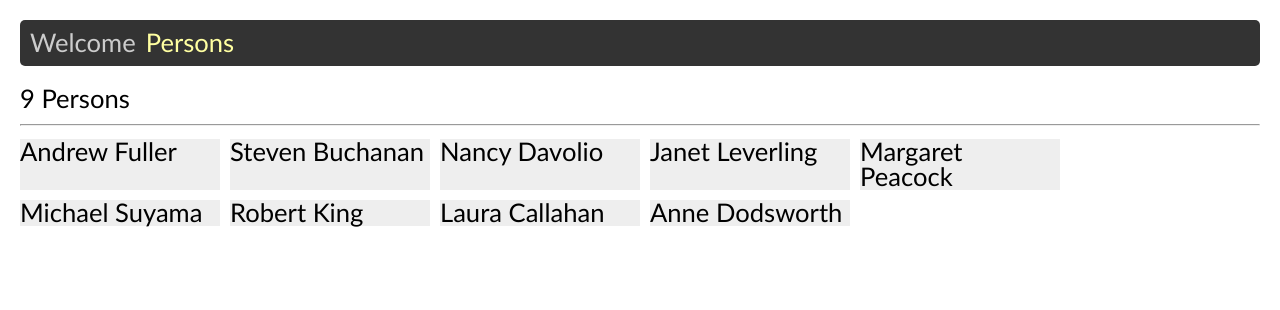
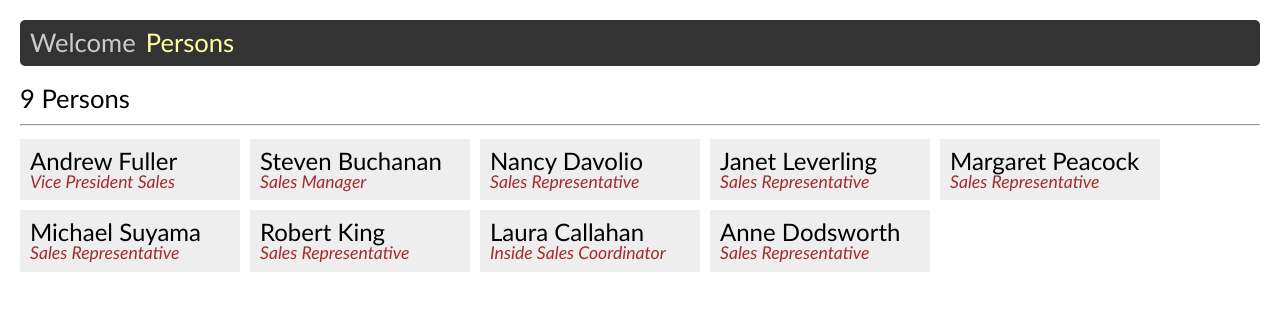
Before and after one commit to edwardtanguay/react-items-page-search-and-display, a React (Create React App) app: page /persons in a window 1280 px wide. Shown: the top 310 px of the page. Built offline with nearby package versions, Linux system fonts and the light colour scheme.

Commit message:
cards have name/title

```diff
--- a/src/App.scss
+++ b/src/App.scss
@@ -55,6 +55,15 @@ body {
 			width: 200px;
 			background: #eee;
 			margin: 0 10px 10px 0;
+			padding: 10px;
+			div.fullName {
+				font-size: 1.5rem;
+			}
+			div.title {
+				font-size: 1.1rem;
+				font-style: italic;
+				color: brown;
+			}
 		}
 	}
 }
--- a/src/pages/PagePersons.js
+++ b/src/pages/PagePersons.js
@@ -9,7 +9,8 @@ const PagePersons = () => {
 				{persons.map((p, i) => {
 					return (
 						<div className="personCard">
-							<div className="title">{p.firstName} {p.lastName}</div>
+							<div className="fullName">{p.firstName} {p.lastName}</div>
+							<div className="title">{p.title}</div>
 						</div>
 					)
 				})}
```
